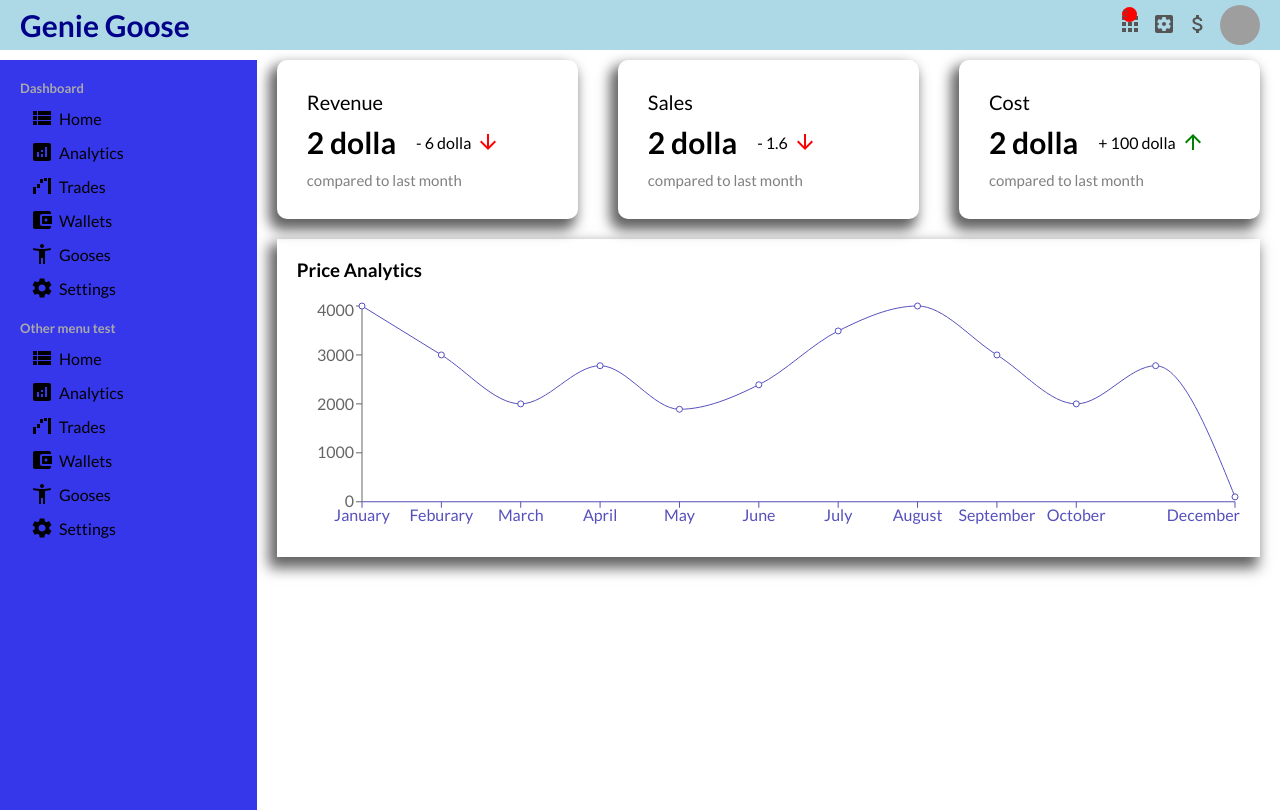
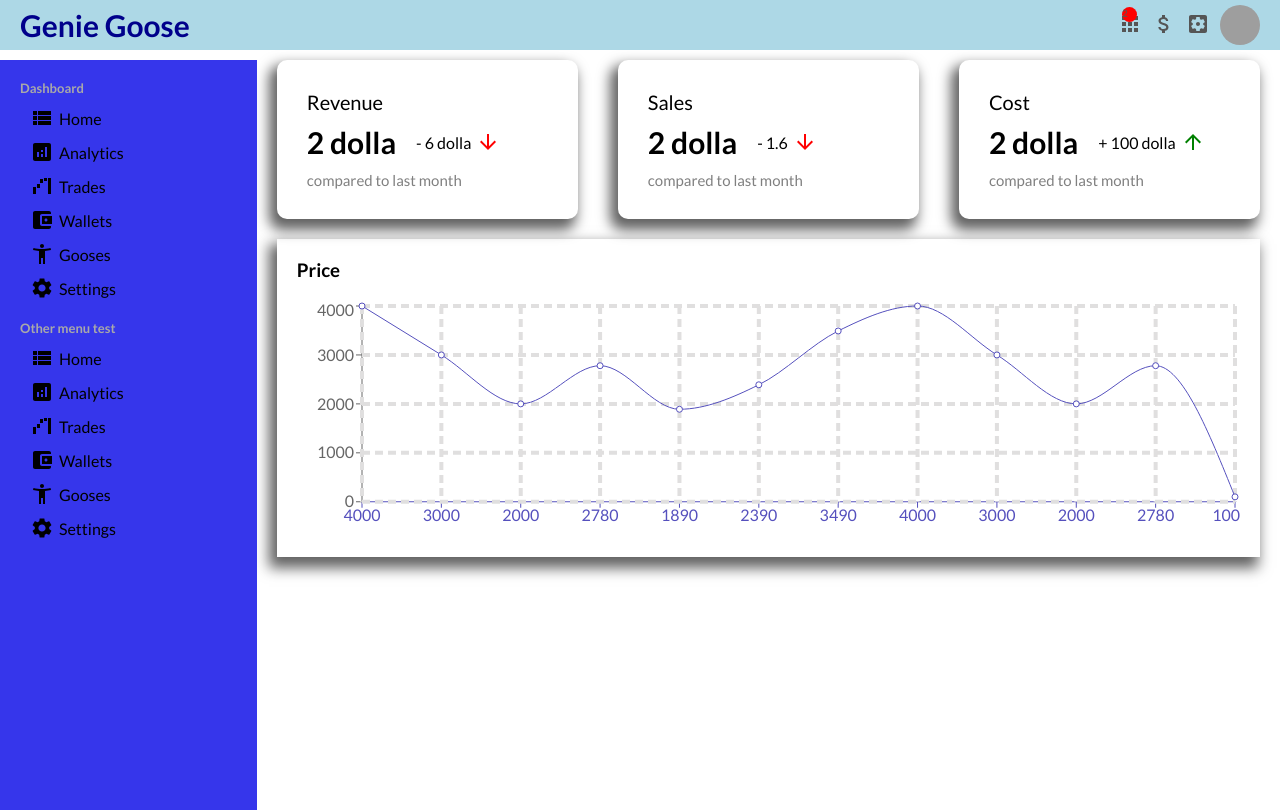
Before and after one commit to jmancini96/Crypto_Price_Predictions, a React (Create React App) app: page / in a window 1280 px wide. Built offline with nearby package versions, Linux system fonts and the light colour scheme; grey boxes are pictures that could not be loaded.

Commit message:
added small/large widgets

```diff
--- a/src/components/chart/Chart.jsx
+++ b/src/components/chart/Chart.jsx
@@ -1,78 +1,18 @@
 import "./chart.css";
-import { LineChart, Line, XAxis, YAxis, CartesianGrid, Tooltip, Legend, ResponsiveContainer } from 'recharts';
+import { LineChart, Line, XAxis, YAxis, CartesianGrid, Tooltip, ResponsiveContainer } from 'recharts';
 
-export default function Chart() {
-  const data = [
-    {
-      name: 'January',
-      "Price": 4000,
 
-    },
-    {
-      name: 'Feburary',
-      "Price": 3000,
+export default function Chart({title, data, dataKey, grid}) {
 
-    },
-    {
-      name: 'March',
-      "Price": 2000,
-
-    },
-    {
-      name: 'April',
-      "Price": 2780,
-
-    },
-    {
-      name: 'May',
-      "Price": 1890,
-
-    },
-    {
-      name: 'June',
-      "Price": 2390,
-
-    },
-    {
-      name: 'July',
-      "Price": 3490,
-
-    },
-    {
-      name: 'August',
-      "Price": 4000,
-
-    },
-    {
-      name: 'September',
-      "Price": 3000,
-
-    },
-    {
-      name: 'October',
-      "Price": 2000,
-
-    },
-    {
-      name: 'November',
-      "Price": 2780,
-
-    },
-    {
-      name: 'December',
-      "Price": 100,
-
-    },
-
-  ];
   return (
     <div className="chart">
-        <h3 className="chartTitle">Price Analytics</h3>
+        <h3 className="chartTitle">{title}</h3>
         <ResponsiveContainer width="100%" aspect={4 / 1}>
           <LineChart data={data}>
-            <XAxis dataKey="name" stroke="#5550bd"/>
+            <XAxis dataKey={dataKey} stroke="#5550bd"/>
             <YAxis/>
             <Tooltip></Tooltip>
+            { grid && <CartesianGrid stroke="#e0dfdf" strokeDasharray="8 5" strokeWidth="4"/>}
             <Line type="monotone" dataKey="Price" stroke="#5550bd"/>
           </LineChart>
         </ResponsiveContainer>
--- a/src/components/topbar/Topbar.jsx
+++ b/src/components/topbar/Topbar.jsx
@@ -18,13 +18,14 @@ export default function Topbar(){
                         <span className="topIconBag">2</span>
                     </div>
                     <div className="topbarIcons">
+                        <AttachMoneyIcon></AttachMoneyIcon>
+
+                    </div>
+                    <div className="topbarIcons">
                         <SettingsApplicationsIcon></SettingsApplicationsIcon>
 
                     </div>
-                    <div className="topbarIcons">
-                        <AttachMoneyIcon></AttachMoneyIcon>
 
-                    </div>
                     <img src="https://pyxis.nymag.com/v1/imgs/29b/bae/50c47f603f465c28cc385853c6a36169c1-29-steve-brule-check-it-out.rsquare.w700.jpg" alt="" className="topPFP" />
                 </div>
 
--- /dev/null
+++ b/src/data.js
@@ -0,0 +1,63 @@
+ export const priceData = [
+    {
+      name: 'January',
+      "Price": 4000,
+
+    },
+    {
+      name: 'Feburary',
+      "Price": 3000,
+
+    },
+    {
+      name: 'March',
+      "Price": 2000,
+
+    },
+    {
+      name: 'April',
+      "Price": 2780,
+
+    },
+    {
+      name: 'May',
+      "Price": 1890,
+
+    },
+    {
+      name: 'June',
+      "Price": 2390,
+
+    },
+    {
+      name: 'July',
+      "Price": 3490,
+
+    },
+    {
+      name: 'August',
+      "Price": 4000,
+
+    },
+    {
+      name: 'September',
+      "Price": 3000,
+
+    },
+    {
+      name: 'October',
+      "Price": 2000,
+
+    },
+    {
+      name: 'November',
+      "Price": 2780,
+
+    },
+    {
+      name: 'December',
+      "Price": 100,
+
+    },
+
+  ];
--- a/src/pages/home/Home.jsx
+++ b/src/pages/home/Home.jsx
@@ -2,12 +2,14 @@ import React from 'react';
 import FeaturedInfo from '../../components/featuredInfo/FeaturedInfo';
 import "./home.css";
 import Chart from '../../components/chart/Chart';
+import { priceData } from '../../data';
 
 export default function Home() {
   return (
     <div className='home'>
       <FeaturedInfo/>
-      <Chart />
+      <Chart data={priceData} title="Price" grid dataKey= "Price"/>
+      <div className='homeWidgets'></div>
     </div>
   )
 }
--- a/src/pages/home/home.css
+++ b/src/pages/home/home.css
@@ -0,0 +1,8 @@
+.home {
+    flex: 4;
+}
+
+.homeWidgets{
+    display: flex;
+    margin: 20px;
+}
```
Also changed, not shown: src/components/LargeWidget/largeWidget.css (added), src/components/LargeWidget/largeWidget.jsx (added), src/components/SmallWidget/smallWidget.css (added), src/components/SmallWidget/smallWidget.jsx (added).
